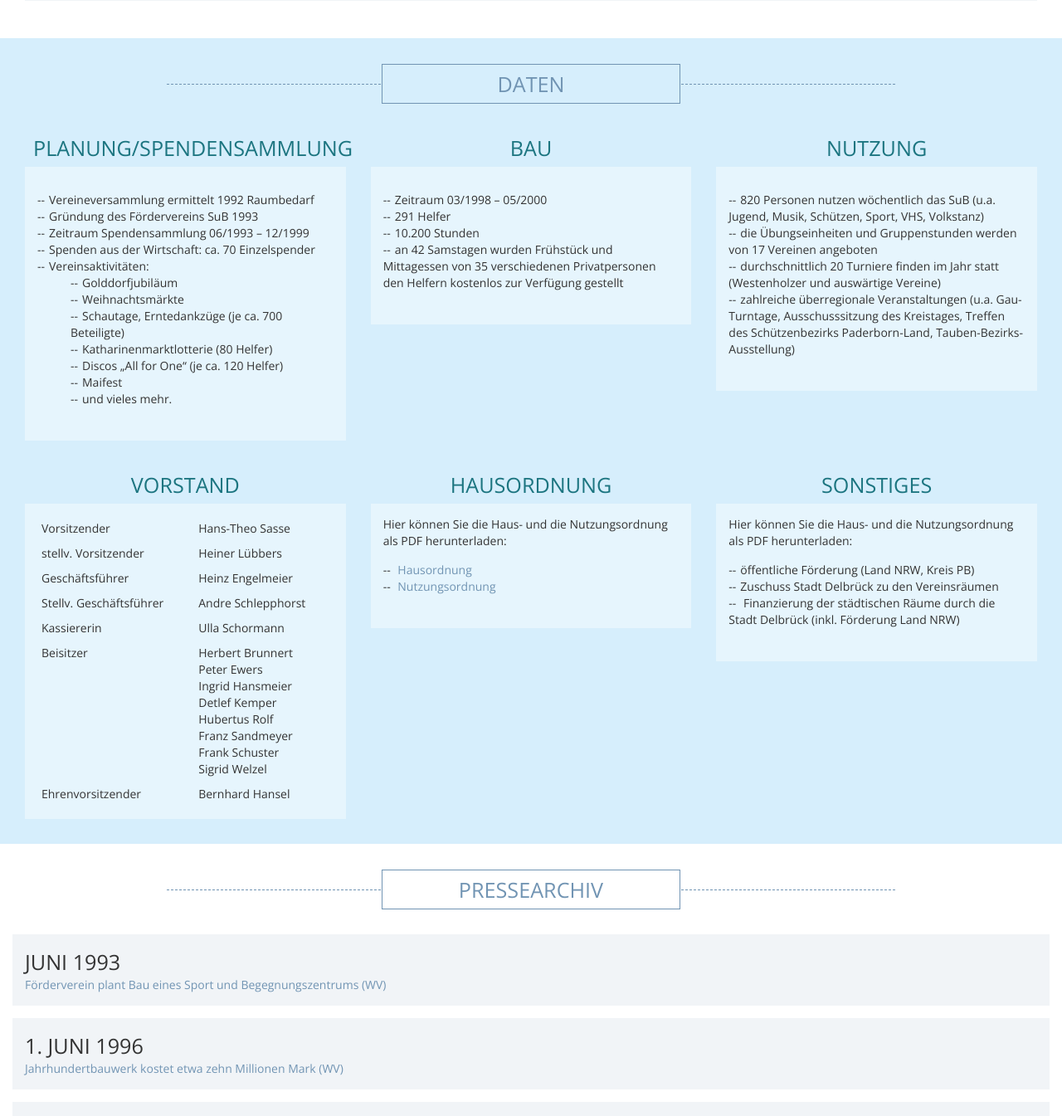
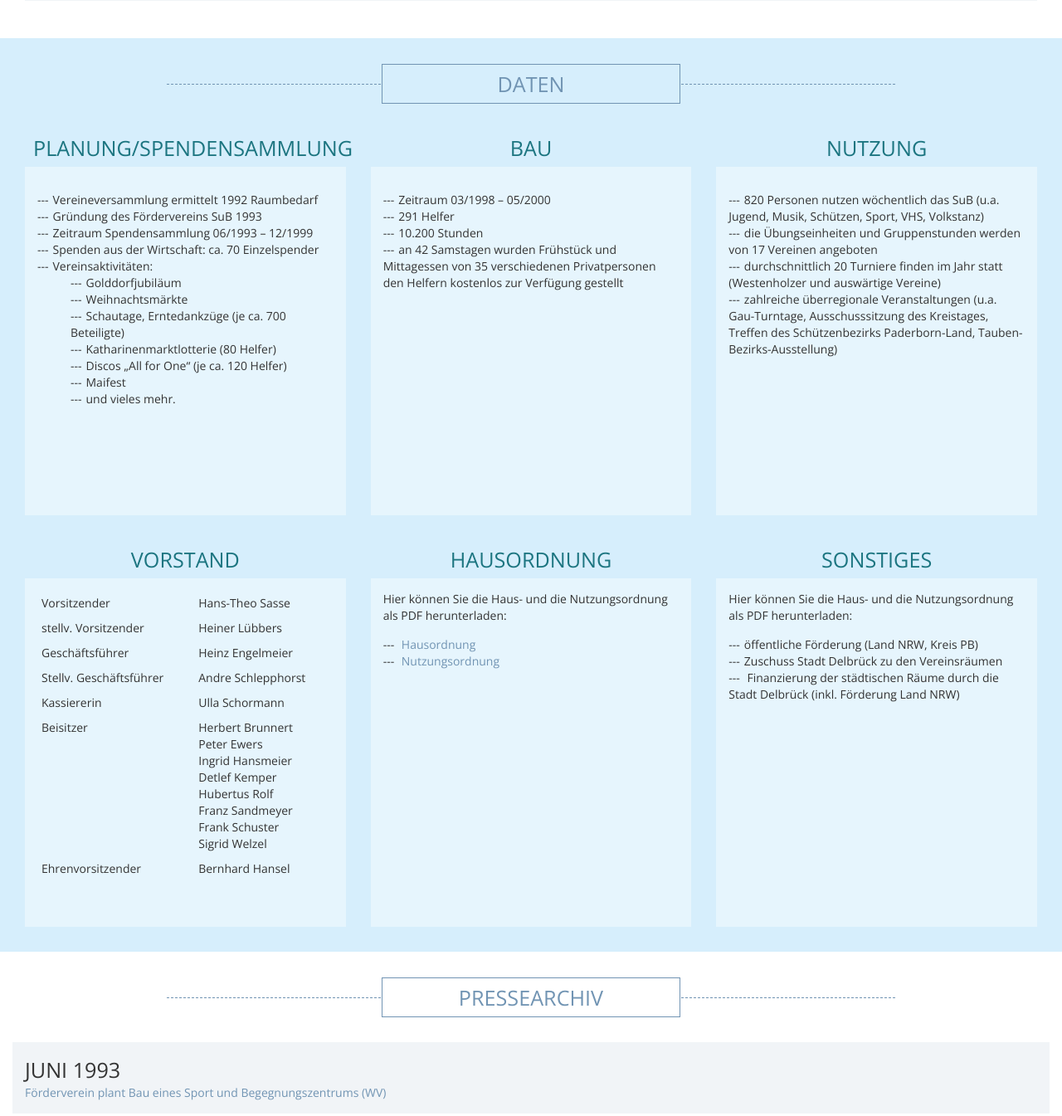
Before and after one commit to otauk/sub-westenholz.de, a PHP site: page /fakten.php in a window 1280 px wide. Shown: the part 2072-3417 px from the top of the page at 83% size. Run offline with PHP 8.4, Linux system fonts and the light colour scheme; some libraries are stand-ins or nearby versions.

Commit message:
li angepasst; Boxen unter Daten alle gleich hoch

```diff
--- a/css/custom.css
+++ b/css/custom.css
@@ -406,6 +406,8 @@ a {
 .h10{min-height:10em;}
 .h15{min-height:15em;}
 .h20{min-height:20em;}
+.h25{min-height:25em;}
+.h30{min-height:30em;}
 
 .hpx50{height:50px;}
 .hpx100{height:100px;}
@@ -530,6 +532,6 @@ td {
 }
 
 .list li:before {
-	content:"--";
+	content:"---";
 	padding-right:5px;
 }
--- a/fakten.php
+++ b/fakten.php
@@ -184,7 +184,7 @@ DATEN
 							 <div class="headline headline-h2 text-center color-bright">
 								 Planung/Spendensammlung
 							</div>
-								<div class="padding-15  color-pastel-light-background h25">
+								<div class="padding-15  color-pastel-light-background h30">
 									<ul class="list">
 										<li>Vereineversammlung ermittelt 1992 Raumbedarf</li>
 										<li>Gründung des Fördervereins SuB 1993</li>
@@ -208,7 +208,7 @@ DATEN
 							 <div class="headline headline-h2 text-center color-bright">
 								 Bau
 							</div>
-								 <div class="padding-15  color-pastel-light-background h25">
+								 <div class="padding-15  color-pastel-light-background h30">
 									<ul class="list">
 										<li>Zeitraum 03/1998 – 05/2000</li>
 										<li>291 Helfer</li>
@@ -223,7 +223,7 @@ DATEN
 							 <div class="headline headline-h2 text-center color-bright">
 								 Nutzung
 							</div>
-								 <div class="padding-15  color-pastel-light-background h25">
+								 <div class="padding-15  color-pastel-light-background h30">
 									<ul class="list">
 										<li>820 Personen nutzen wöchentlich das SuB
   (u.a. Jugend, Musik, Schützen, Sport, VHS, Volkstanz)</li>
@@ -244,7 +244,7 @@ DATEN
 							 <div class="headline headline-h2 text-center color-bright">
 								 Vorstand
 							</div>
-								<div class="padding-15  color-pastel-light-background h25">
+								<div class="padding-15  color-pastel-light-background h30">
 								 	<table class="tbl">
 								 			<tr>
 								 				<td>Vorsitzender</td>
@@ -291,7 +291,7 @@ DATEN
 							 <div class="headline headline-h2 text-center color-bright">
 								 Hausordnung
 							</div>
-								 <div class="padding-15  color-pastel-light-background h25">
+								 <div class="padding-15  color-pastel-light-background h30">
 									Hier können Sie die Haus- und die Nutzungsordnung als PDF herunterladen:
 									<ul class="list">
 										<li>
@@ -311,7 +311,7 @@ DATEN
 							<div class="headline headline-h2 text-center color-bright">
 								 Sonstiges
 							</div>
-								 <div class="padding-15  color-pastel-light-background h25">
+								 <div class="padding-15  color-pastel-light-background h30">
 									Hier können Sie die Haus- und die Nutzungsordnung als PDF herunterladen:
 									<ul class="list">
 										<li>öffentliche Förderung (Land NRW, Kreis PB)</li>
```
